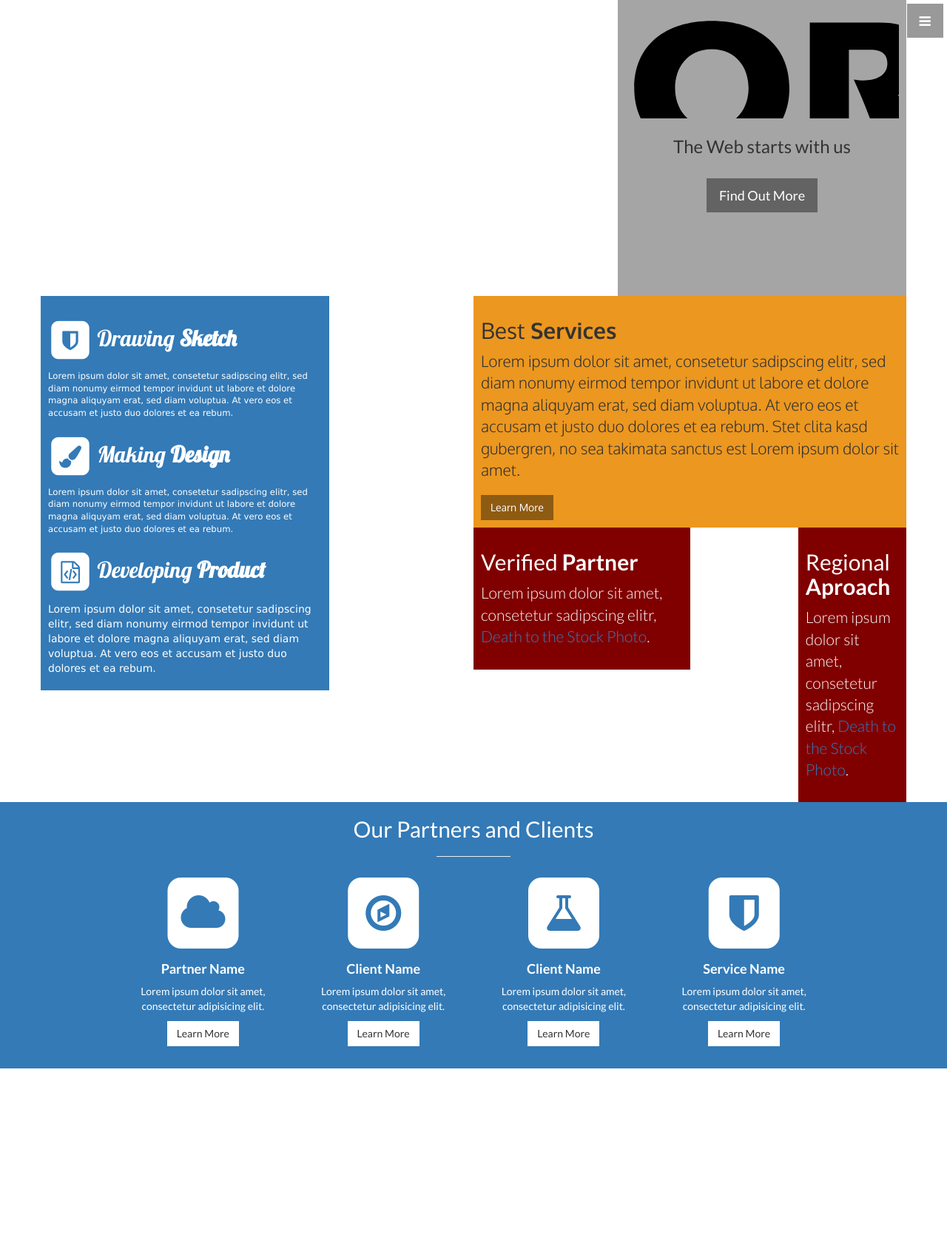
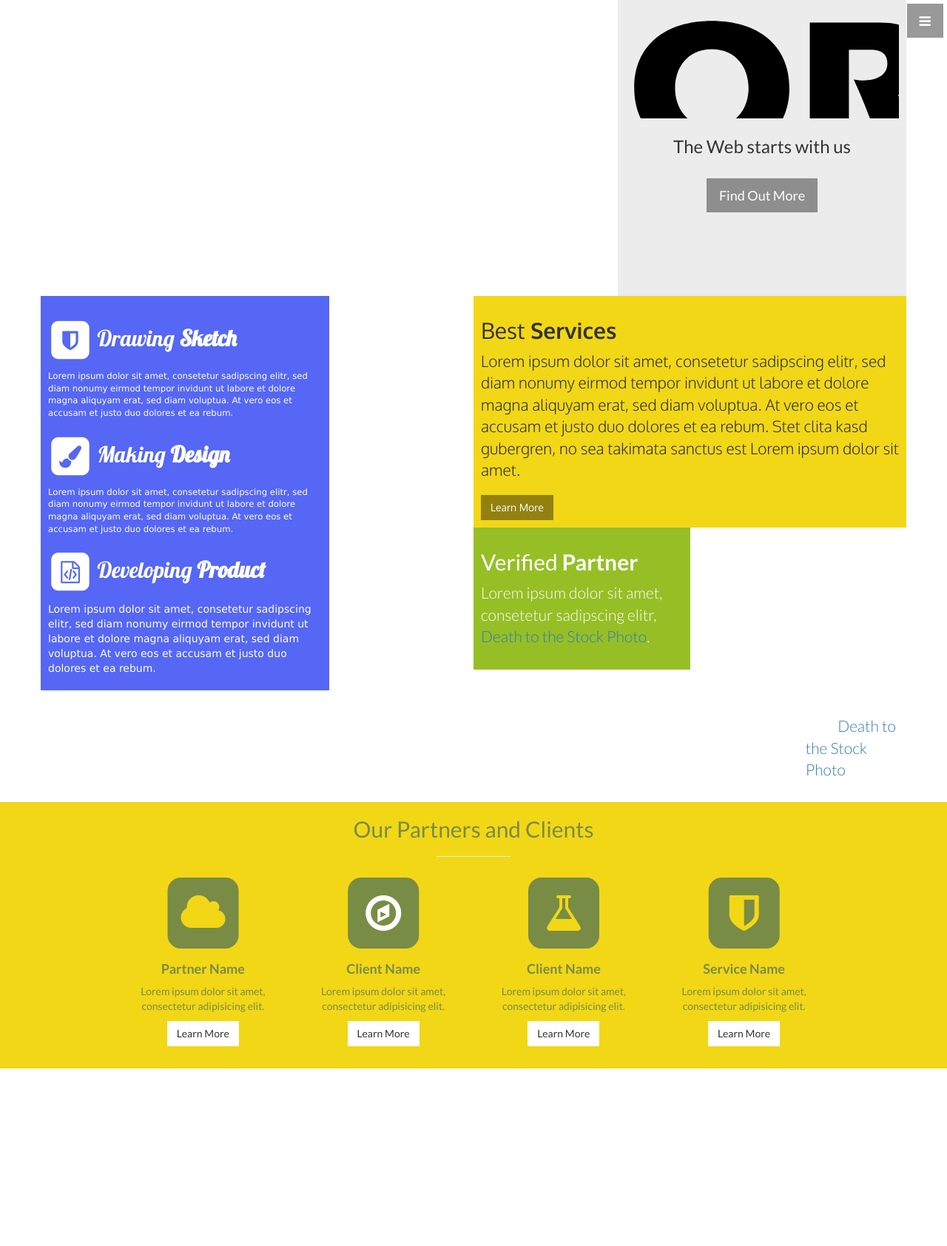
Before and after one commit to steampilot/SimpleOnePage, a PHP site: page / in a window 1280 px wide. Shown: the top 1684 px of the page at 74% size. Run offline with PHP 8.4, Linux system fonts and the light colour scheme; some libraries are stand-ins or nearby versions.

Commit message:
WIP implementing color shema

```diff
--- a/assets/css/stylish-onepage.css
+++ b/assets/css/stylish-onepage.css
@@ -7,7 +7,7 @@
     background-image: url("../img/map.jpg");
 }
 #contact-item {
-    background-color: orange;
+    background-color:  #f2d717;
 }
 .no-float {
     float: none;
@@ -48,7 +48,7 @@
     #map_canvas {display: none;}
     #map_button { display: inherit;}
     #contact {
-        background: orange;
+        background: #f2d717;
         background-image: "../img/map.jpg";
     }
 }
@@ -59,7 +59,7 @@
     #map_canvas {display: none;}
     #map_button { display: inherit;}
     #contact {
-        background: orange;
+        background:  #f2d717;
         background-image: "../img/map.jpg";
     }
 
@@ -71,7 +71,7 @@
     #map_canvas {display: none;}
     #map_button { display: inherit;}
         #contact {
-        background: orange;
+        background:  #f2d717;
         background-image: url("../img/map.jpg");
     }
 }
@@ -87,7 +87,7 @@
 /* For Screen: */
 @media screen and (min-width: 991px){
     #contact {
-        background: orange;
+        background:  #f2d717;
         background-image: none;
     }
 
@@ -119,14 +119,14 @@
     height: 300px;
 }
 #start {
-    background-color: #a5a5a5;
+    background-color: #ececec;
     margin: 0;
     height: inherit;
     padding: 10px;
 
 }
 #business {
-    background-color: #337ab7;
+    background-color: #5567f4;
     min-height: 450px;
     margin: 0;
     padding: 10px;
@@ -144,21 +144,37 @@
     margin: 0;
 }
 #best {
-    background-color: #ec971f;
+    background-color: #f2d717;
     margin: 0;
     padding: 10px;
     font-family: 'Oxygen', sans-serif;
 }
 #verified {
-    background-color: maroon;
+    background-color: #96bf26;
     color: #ffffff;
     margin: 0;
     padding: 10px;
 }
+#regional {
 
-
+    color: #ffffff;
+    margin: 0;
+    padding: 10px;
+}
+#partner {
+    background: #f2d717;
+    color: #798c46;
+}
+#partner .text-primary {
+    color: #f2d717;
+}
+#action {
+    background-color: #f2d717;
+    color: #000000;
+}
 #contact{
-
+    background-color: #f2d717;
+    color: #000000;
 }
 #map{
     margin: 0;
@@ -167,12 +183,15 @@
 
 }
 #address{
-    background-color: #337ab7;
+    background-color: #5567f4;
     height: inherit;
     margin: 0;
     padding: 10px;
-    color: white;
+    color: #ffffff;
     font-family: '', sans-serif;
+}
+#address .text-primary {
+    color: #96bf26;
 }
 html,
 body {
@@ -181,9 +200,13 @@ body {
 }
 
 body {
-    font-family: "Lato","Helvetica Neue",Helvetica,Arial,sans-serif;
+    font-family: "Lato", "Helvetica Neue", Helvetica, Arial, sans-serif;
 }
 
+.text-primary {
+    color: #5567f4;
+
+}
 .text-vertical-center {
     display: table-cell;
     text-align: center;
--- a/src/index.php
+++ b/src/index.php
@@ -119,7 +119,7 @@
                     <p class="lead">Lorem ipsum dolor sit amet, consetetur sadipscing elitr,
                         <a target="_blank" href="http://join.deathtothestockphoto.com/">Death to the Stock Photo</a>.</p>
                 </div>
-                <div id="verified" class="col-lg-3 col-md-6 col-sm-8 col-xs-12 pull-right">
+                <div id="regional" class="col-lg-3 col-md-6 col-sm-8 col-xs-12 pull-right">
                     <h2>Regional <strong>Aproach</strong></h2>
                     <p class="lead">Lorem ipsum dolor sit amet, consetetur sadipscing elitr,
                         <a target="_blank" href="http://join.deathtothestockphoto.com/">Death to the Stock Photo</a>.</p>
@@ -143,7 +143,7 @@
                         <div class="service-item">
                                 <span class="fa-stack fa-4x">
                                 <i class="fa fa-square fa-stack-2x"></i>
-                                <i class="fa fa-cloud fa-stack-1x text-primary"></i>
+                                <i class="fa fa-cloud  fa-stack-1x text-primary"></i>
                             </span>
                             <h4>
                                 <strong>Partner Name</strong>
@@ -155,8 +155,21 @@
                     <div class="col-md-3 col-sm-6">
                         <div class="service-item">
                                 <span class="fa-stack fa-4x">
-                                <i class="fa fa-square fa-stack-2x"></i>
-                                <i class="fa fa-compass fa-stack-1x text-primary"></i>
+                                <i class="fa fa-square  fa-stack-2x"></i>
+                                <i class="fa fa-compass fa-inverse fa-stack-1x primary"></i>
+                            </span>
+                            <h4>
+                                <strong>Client Name</strong>
+                            </h4>
+                            <p>Lorem ipsum dolor sit amet, consectetur adipisicing elit.</p>
+                            <a href="#" class="btn btn-light">Learn More</a>
+                        </div>
+                    </div>
+                    <div class="col-md-3 col-sm-6">
+                        <div class="service-item">
+                                <span class="fa-stack fa-4x">
+                                <i class="fa fa-square  fa-stack-2x"></i>
+                                <i class="fa fa-flask  fa-inverse fa-stack-1x text-primary"></i>
                             </span>
                             <h4>
                                 <strong>Client Name</strong>
@@ -169,20 +182,7 @@
                         <div class="service-item">
                                 <span class="fa-stack fa-4x">
                                 <i class="fa fa-square fa-stack-2x"></i>
-                                <i class="fa fa-flask fa-stack-1x text-primary"></i>
-                            </span>
-                            <h4>
-                                <strong>Client Name</strong>
-                            </h4>
-                            <p>Lorem ipsum dolor sit amet, consectetur adipisicing elit.</p>
-                            <a href="#" class="btn btn-light">Learn More</a>
-                        </div>
-                    </div>
-                    <div class="col-md-3 col-sm-6">
-                        <div class="service-item">
-                                <span class="fa-stack fa-4x">
-                                <i class="fa fa-square fa-stack-2x"></i>
-                                <i class="fa fa-shield fa-stack-1x text-primary"></i>
+                                <i class="fa fa-shield fa-inverse fa-stack-1x text-primary"></i>
                                 </span>
                             <h4>
                                 <strong>Service Name</strong>
@@ -343,7 +343,7 @@
 </section>
 
 <!-- Call to Action -->
-<aside class="call-to-action bg-primary">
+<aside id="action" class="call-to-action bg-primary">
     <div class="container">
         <div class="row">
             <div class="col-lg-12 text-center">
```
